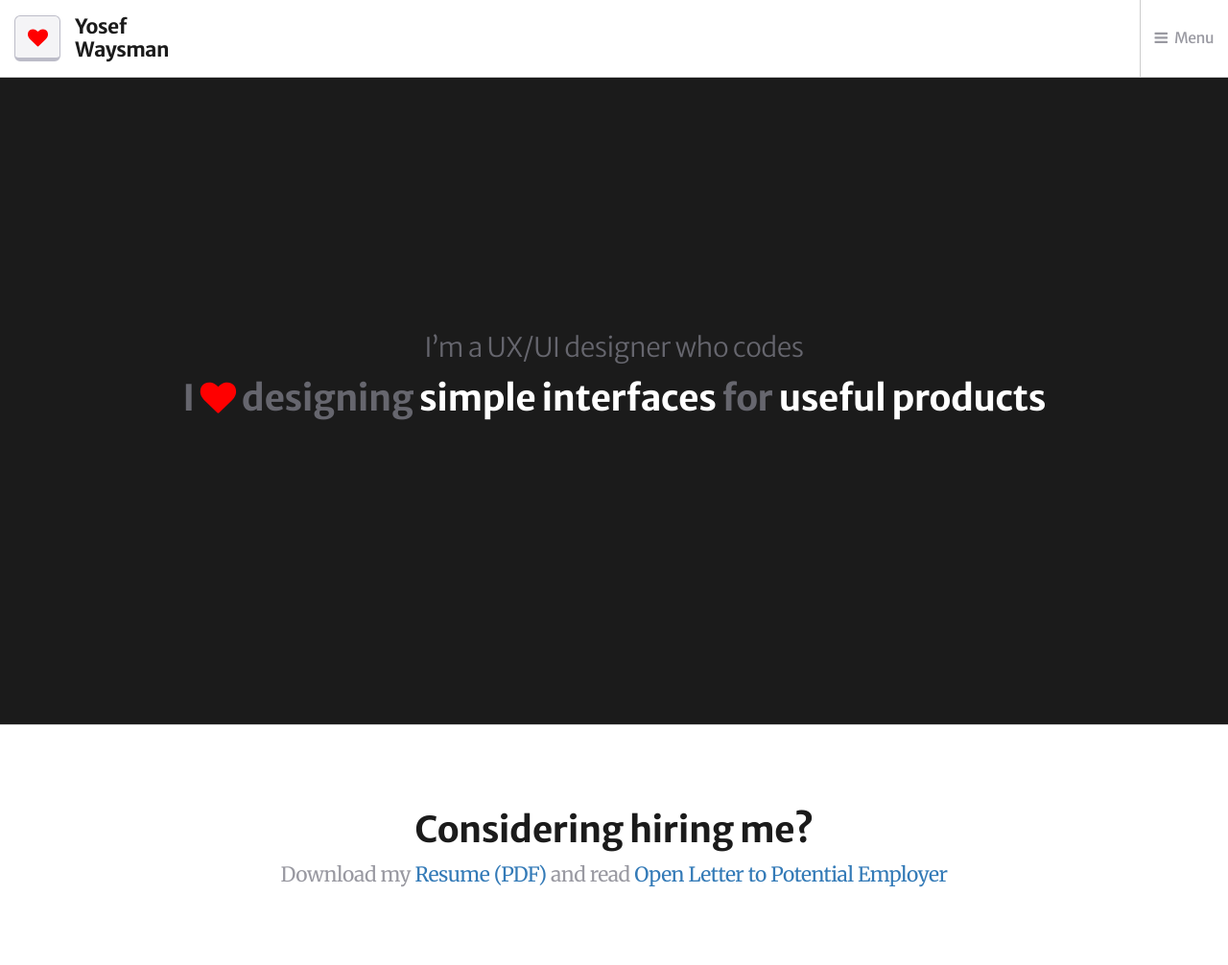
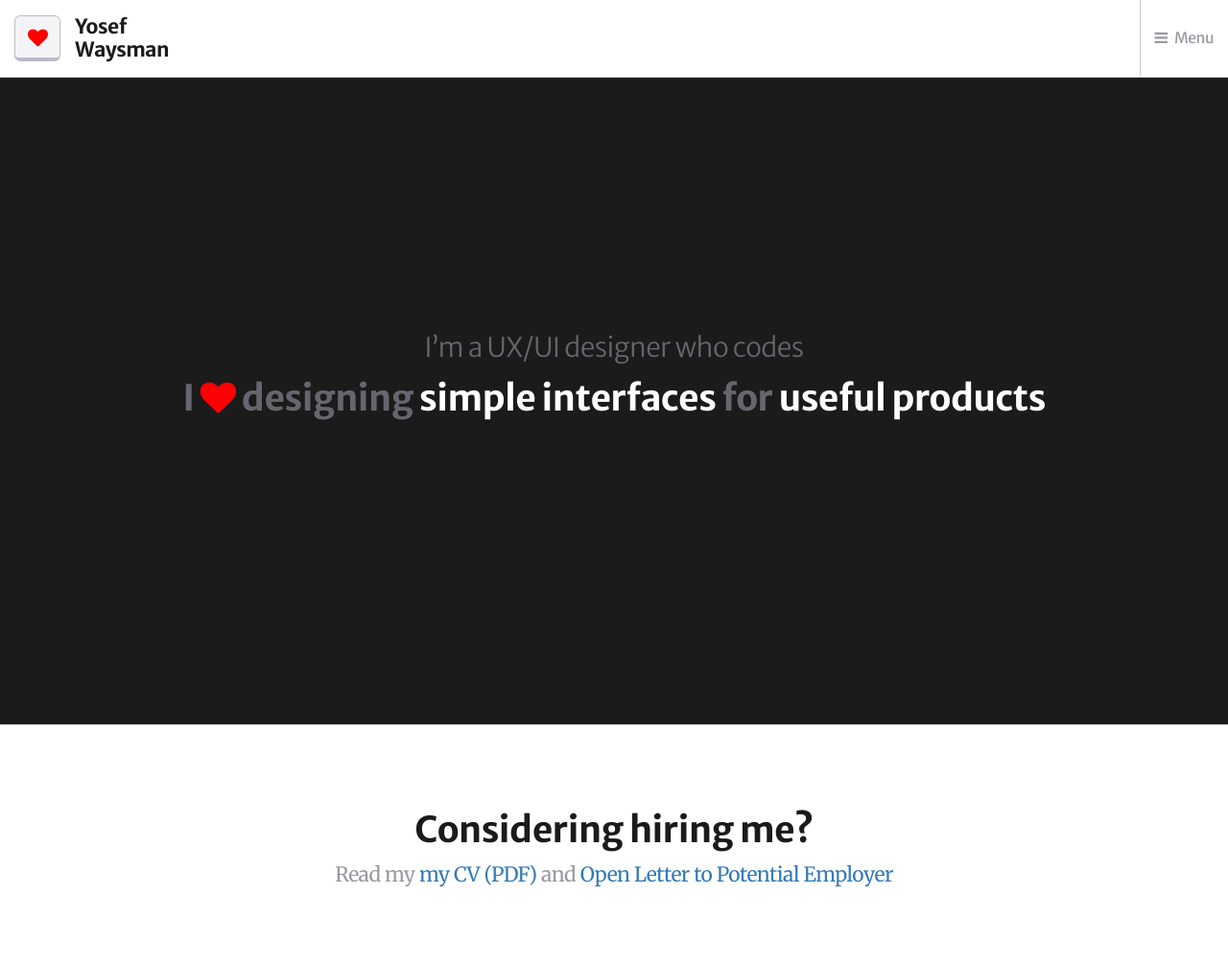
Before and after one commit to yosefw/yosefw.github.io, a Jekyll site: the page built from index.html, in a window 1280 px wide. Shown: the top 1006 px of the page at 96% size. Built offline with Jekyll 4.4.1, drawn with Linux system fonts in a browser that asks for light colours; nearby versions of some CDN libraries; library files that are not in the unit come from our copies; grey boxes are pictures that could not be loaded.

Commit message:
Resume v3

```diff
--- a/_includes/header.html
+++ b/_includes/header.html
@@ -40,7 +40,7 @@
               </li>
               <li role="presentation">
                 <a role="menuitem" tabindex="-1" href="/assets/Yosef%20Waysman%20-%20Resume%202015.pdf">
-                  Resume <span class="text-muted">(PDF)</span>
+                  CV 2015 <span class="text-muted">(PDF)</span>
                 </a>
               </li>
               <li class="divider"></li>
--- a/index.html
+++ b/index.html
@@ -22,11 +22,11 @@ body-class: homepage
         Considering hiring me?
       </h2>
       <p>
-        Download my
+        Read my
         <a href="/assets/Yosef%20Waysman%20-%20Resume%202015.pdf">
-           Resume (PDF)
+           my CV (PDF)
         </a>
-        and read
+        and
         <a href="/open-letter">
            Open Letter to Potential Employer
         </a>
```
Also changed, not shown: 1 other file.
